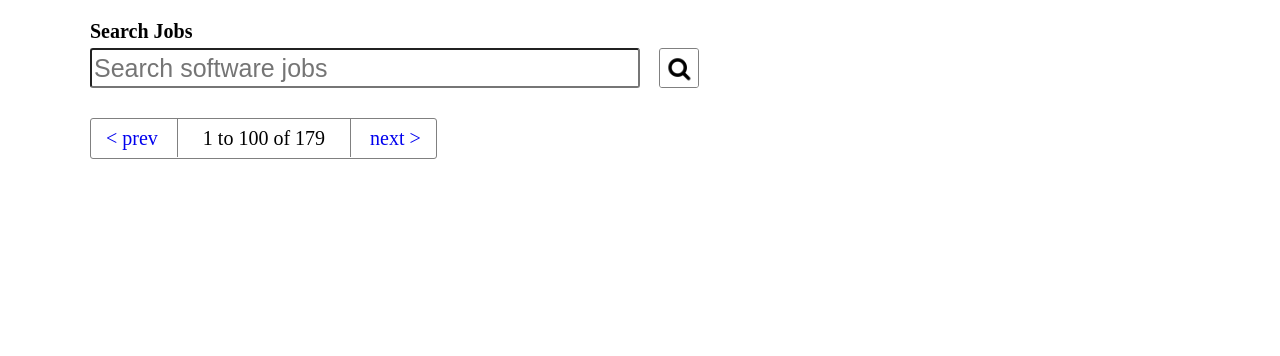
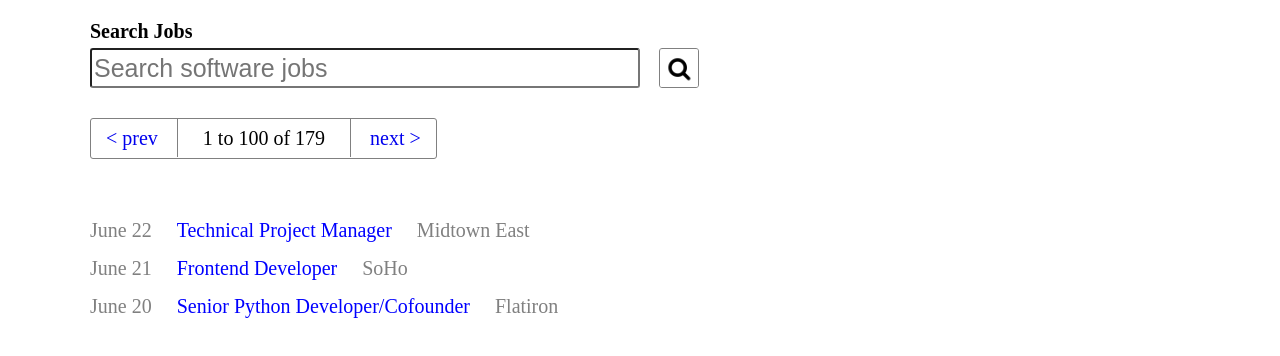
Before and after one commit to True14/GregsList, a plain HTML site: page index.html in a window 1280 px wide. Shown: the part 70-426 px from the top of the page. Drawn offline with Linux system fonts and the light colour scheme.

Commit message:
[Expletive] off with this assignment!

```diff
--- a/css/main.css
+++ b/css/main.css
@@ -86,3 +86,25 @@ img {
   border-right: 1px solid grey;
   padding: 8px 25px;
 }
+
+.results {
+  font-size: 20px;
+  margin-top: 30px;
+}
+
+.date {
+  color: grey;
+}
+
+.position {
+  padding: 8px 25px;
+  color: blue;
+}
+
+.location {
+  color: grey;
+}
+
+.result {
+  margin-bottom: 15px;
+}
--- a/index.html
+++ b/index.html
@@ -29,6 +29,18 @@
           </nav>
         </section>
 
+        <section class="results">
+          <div class="result">
+            <span class="date">June 22</span><span class="position">Technical Project Manager</span><span class="location">Midtown East</span>
+          </div>
+          <div class="result">
+            <span class="date">June 21</span><span class="position">Frontend Developer</span><span class="location">SoHo</span>
+          </div>
+          <div class="result">
+            <span class="date">June 20</span><span class="position">Senior Python Developer/Cofounder</span><span class="location">Flatiron</span>
+          </div>
+        </section>
+
     </main>
   </body>
 </html>
```
